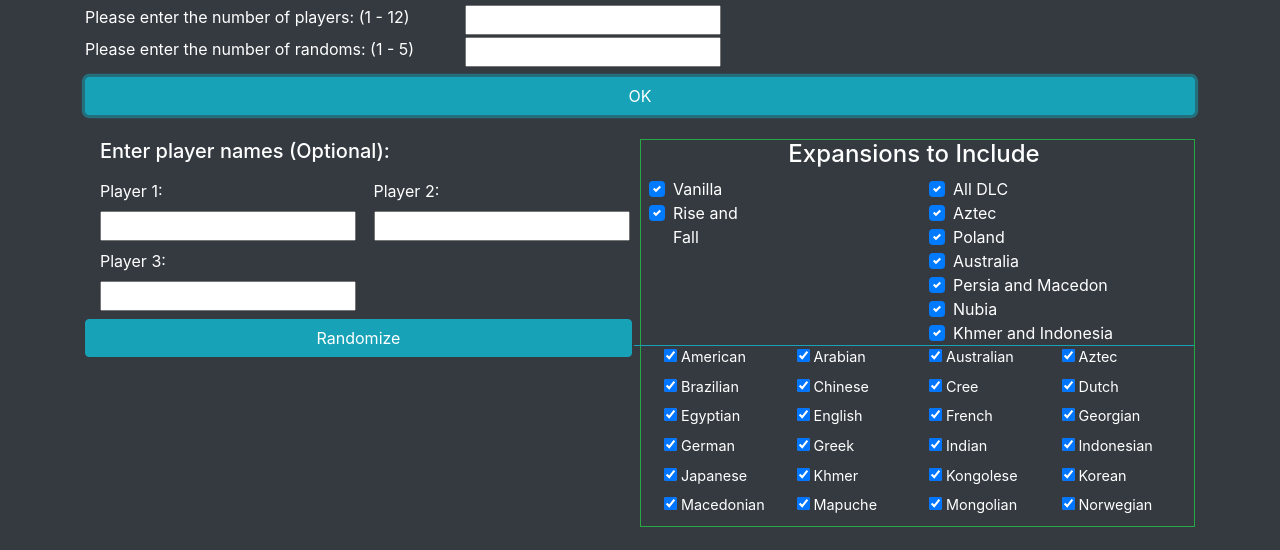
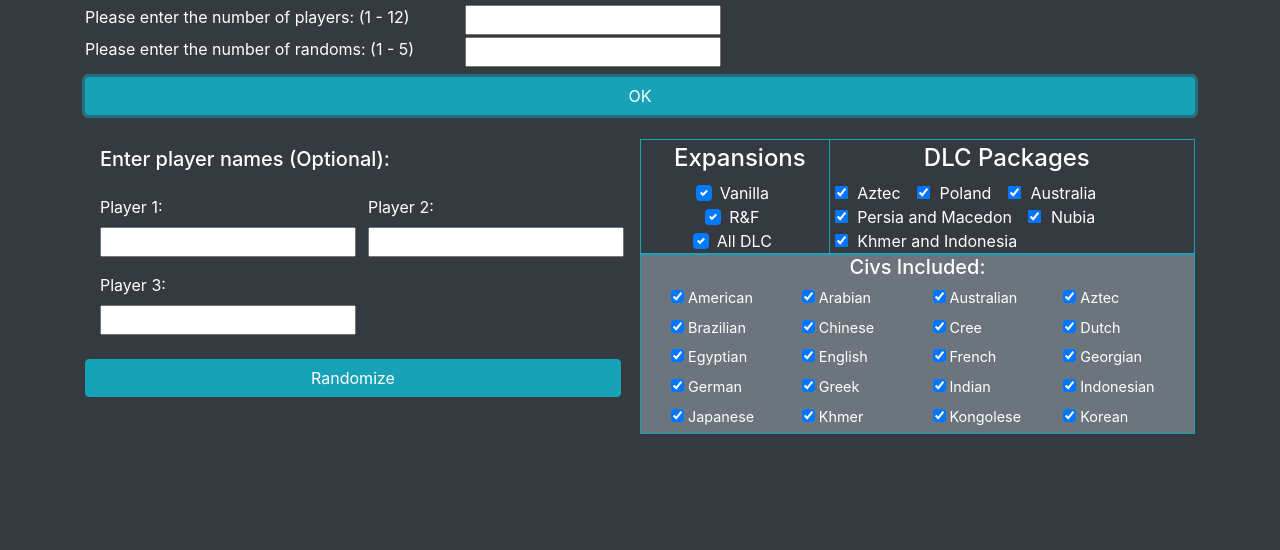
Before and after one commit to alexhicks90/civRandomizer, a plain HTML site: page index.html in a window 1280 px wide. Both pictures are taken after a click on the button "OK". Shown: the part 41-591 px from the top of the page. Drawn offline with nearby package versions, Linux system fonts and the light colour scheme.

Commit message:
Styling Changes

```diff
--- a/civData.json
+++ b/civData.json
@@ -1,6 +1,7 @@
 {
     "civs": [
         {
+            "id": 0,
             "name": "American",
             "leaders": [
                 {
@@ -11,6 +12,7 @@
             "expansion": "vanilla"
         },
         {
+            "id": 1,
             "name": "Arabian",
             "leaders": [
                 {
@@ -21,6 +23,7 @@
             "expansion": "vanilla"
         },
         {
+            "id": 2,
             "name": "Australian",
             "leaders": [
                 {
@@ -32,6 +35,7 @@
             "dlcPack": "aus"
         },
         {
+            "id": 3,
             "name": "Aztec",
             "leaders": [
                 {
@@ -43,6 +47,7 @@
             "dlcPack": "azt"
         },
         {
+            "id": 4,
             "name": "Brazilian",
             "leaders": [
                 {
@@ -53,6 +58,7 @@
             "expansion": "vanilla"
         },
         {
+            "id": 5,
             "name": "Chinese",
             "leaders": [
                 {
@@ -63,6 +69,7 @@
             "expansion": "vanilla"
         },
         {
+            "id": 6,
             "name": "Cree",
             "leaders": [
                 {
@@ -73,6 +80,7 @@
             "expansion": "raf"
         },
         {
+            "id": 7,
             "name": "Dutch",
             "leaders": [
                 {
@@ -83,6 +91,7 @@
             "expansion": "raf"
         },
         {
+            "id": 8,
             "name": "Egyptian",
             "leaders": [
                 {
@@ -93,6 +102,7 @@
             "expansion": "vanilla"
         },
         {
+            "id": 9,
             "name": "English",
             "leaders": [
                 {
@@ -103,6 +113,7 @@
             "expansion": "vanilla"
         },
         {
+            "id": 10,
             "name": "French",
             "leaders": [
                 {
@@ -113,6 +124,7 @@
             "expansion": "vanilla"
         },
         {
+            "id": 11,
             "name": "Georgian",
             "leaders": [
                 {
@@ -123,6 +135,7 @@
             "expansion": "raf"
         },
         {
+            "id": 12,
             "name": "German",
             "leaders": [
                 {
@@ -133,6 +146,7 @@
             "expansion": "vanilla"
         },
         {
+            "id": 13,
             "name": "Greek",
             "leaders": [
                 {
@@ -147,6 +161,7 @@
             "expansion": "vanilla"
         },
         {
+            "id": 14,
             "name": "Indian",
             "leaders": [
                 {
@@ -161,6 +176,7 @@
             "expansion": "vanilla"
         },
         {
+            "id": 15,
             "name": "Indonesian",
             "leaders": [
                 {
@@ -173,6 +189,7 @@
             "dlcPack": "kai"
         },
         {
+            "id": 16,
             "name": "Japanese",
             "leaders": [
                 {
@@ -183,6 +200,7 @@
             "expansion": "vanilla"
         },
         {
+            "id": 17,
             "name": "Khmer",
             "leaders": [
                 {
@@ -195,6 +213,7 @@
             "dlcPack": "kai"
         },
         {
+            "id": 18,
             "name": "Kongolese",
             "leaders": [
                 {
@@ -205,6 +224,7 @@
             "expansion": "vanilla"
         },
         {
+            "id": 19,
             "name": "Korean",
             "leaders": [
                 {
@@ -215,6 +235,7 @@
             "expansion": "raf"
         },
         {
+            "id": 20,
             "name": "Macedonian",
             "leaders": [
                 {
@@ -227,6 +248,7 @@
             "dlcPack": "pam"
         },
         {
+            "id": 21,
             "name": "Mapuche",
             "leaders": [
                 {
@@ -237,6 +259,7 @@
             "expansion": "raf"
         },
         {
+            "id": 22,
             "name": "Mongolian",
             "leaders": [
                 {
@@ -247,6 +270,7 @@
             "expansion": "raf"
         },
         {
+            "id": 23,
             "name": "Norwegian",
             "leaders": [
                 {
@@ -257,6 +281,7 @@
             "expansion": "vanilla"
         },
         {
+            "id": 24,
             "name": "Nubian",
             "leaders": [
                 {
@@ -269,6 +294,7 @@
             "dlcPack": "nub"
         },
         {
+            "id": 25,
             "name": "Persian",
             "leaders": [
                 {
@@ -281,6 +307,7 @@
             "dlcPack": "pam"
         },
         {
+            "id": 26,
             "name": "Polish",
             "leaders": [
                 {
@@ -292,6 +319,7 @@
             "dlcPack": "pol"
         },
         {
+            "id": 27,
             "name": "Roman",
             "leaders": [
                 {
@@ -302,6 +330,7 @@
             "expansion": "vanilla"
         },
         {
+            "id": 28,
             "name": "Russian",
             "leaders": [
                 {
@@ -312,6 +341,7 @@
             "expansion": "vanilla"
         },
         {
+            "id": 29,
             "name": "Scottish",
             "leaders": [
                 {
@@ -322,6 +352,7 @@
             "expansion": "raf"
         },
         {
+            "id": 30,
             "name": "Scythian",
             "leaders": [
                 {
@@ -332,6 +363,7 @@
             "expansion": "vanilla"
         },
         {
+            "id": 31,
             "name": "Spanish",
             "leaders": [
                 {
@@ -342,6 +374,7 @@
             "expansion": "vanilla"
         },
         {
+            "id": 32,
             "name": "Sumerian",
             "leaders": [
                 {
@@ -352,6 +385,7 @@
             "expansion": "vanilla"
         },
         {
+            "id": 33,
             "name": "Zulu",
             "leaders": [
                 {
--- a/css/main.css
+++ b/css/main.css
@@ -3,3 +3,15 @@
     overflow-y: scroll;
     font-size: 0.90rem;
 }
+
+@media (min-width: 992px) {
+    #dlcPackSelect {
+        border-left: 1px solid;
+    }
+}
+
+@media (max-width: 991px) {
+    #dlcPackSelect {
+        border-top: 1px solid;
+    }
+}
--- a/index.html
+++ b/index.html
@@ -31,63 +31,90 @@
         </form>
 
         <div id="settingsGrid" class="row mx-auto mt-4">
-            <div class="col-6">
-                <div id="players" class="row pr-2"></div>
-            </div>
-            <div id="civSelect" class="col-6 pl-2 border border-success">
+
+            <div id="civSelect" class="col-12 col-md-6 order-md-12">
                 <div class="row">
-                    <div id="civVersion" class="col-12 border-bottom border-info">
-                        <h4 class="text-center">Expansions to Include</h4>
-                        <div class="row">
-                            <div class="col-6">
-                                <div class="col-12 col-xl-6 custom-control custom-checkbox mx-auto" style="display: inline-block;">
+                    <div id="civVersion" class="col-12 border border-info">
+
+                        <div class="form-row">
+                            <div class="col-12 col-lg-4 text-center pt-1">
+                                <h4 class="text-center">Expansions</h4>
+                                <div class="col-12 col-xl-8 custom-control custom-checkbox" style="display: inline-block;">
                                     <input onchange="versionSelect('vanilla')" type="checkbox" class="custom-control-input" id="vanilla" checked>
                                     <label class="custom-control-label" for="vanilla">Vanilla</label>
                                 </div>
-                                <div class="col-12 col-xl-6 custom-control custom-checkbox mx-auto" style="display: inline-block;">
+                                <div class="col-12 col-xl-8 custom-control custom-checkbox" style="display: inline-block;">
                                     <input onchange="versionSelect('raf')" type="checkbox" class="custom-control-input" id="raf" checked>
-                                    <label class="custom-control-label" for="raf">Rise and Fall</label>
+                                    <label class="custom-control-label" for="raf">R&F</label>
+                                </div>
+                                <div class="col-12 col-xl-8 custom-control custom-checkbox" style="display: inline-block;">
+                                        <input onchange="versionSelect('dlc')" type="checkbox" class="custom-control-input" id="dlc" checked>
+                                        <label class="custom-control-label" for="dlc">All DLC</label>
                                 </div>
                             </div>
-                            <div class="col-6">
-                                <div class="col-12 col-xl-12 custom-control custom-checkbox mx-auto" style="display: inline-block;">
-                                    <input onchange="versionSelect('dlc')" type="checkbox" class="custom-control-input" id="dlc" checked>
-                                    <label class="custom-control-label" for="dlc">All DLC</label>
+                            <div id="dlcPackSelect" class="border-info col-12 col-lg-8 pt-1">
+                                <h4 class="text-center">DLC Packages</h4>
+                                <div class="form-check form-check-inline no-gutters" style="display: inline-block;">
+                                    <input onchange="versionSelect('azt')" type="checkbox" class="form-check-input" id="azt" checked>
+                                    <label class="form-check-label" for="azt">Aztec</label>
                                 </div>
-                                <div class="col-12 col-xl-12 custom-control custom-checkbox mx-auto" style="display: inline-block;">
-                                    <input onchange="versionSelect('azt')" type="checkbox" class="custom-control-input" id="azt" checked>
-                                    <label class="custom-control-label" for="azt">Aztec</label>
+                                <div class="form-check form-check-inline no-gutters" style="display: inline-block;">
+                                    <input onchange="versionSelect('pol')" type="checkbox" class="form-check-input" id="pol" checked>
+                                    <label class="form-check-label" for="pol">Poland</label>
                                 </div>
-                                <div class="col-12 col-xl-12 custom-control custom-checkbox mx-auto" style="display: inline-block;">
-                                    <input onchange="versionSelect('pol')" type="checkbox" class="custom-control-input" id="pol" checked>
-                                    <label class="custom-control-label" for="pol">Poland</label>
+                                <div class="form-check form-check-inline no-gutters" style="display: inline-block;">
+                                    <input onchange="versionSelect('aus')" type="checkbox" class="form-check-input" id="aus" checked>
+                                    <label class="form-check-label" for="aus">Australia</label>
                                 </div>
-                                <div class="col-12 col-xl-12 custom-control custom-checkbox mx-auto" style="display: inline-block;">
-                                    <input onchange="versionSelect('aus')" type="checkbox" class="custom-control-input" id="aus" checked>
-                                    <label class="custom-control-label" for="aus">Australia</label>
+                                <div class="form-check form-check-inline no-gutters" style="display: inline-block;">
+                                    <input onchange="versionSelect('pam')" type="checkbox" class="form-check-input" id="pam" checked>
+                                    <label class="form-check-label" for="pam">Persia and Macedon</label>
                                 </div>
-                                <div class="col-12 col-xl-12 custom-control custom-checkbox mx-auto" style="display: inline-block;">
-                                    <input onchange="versionSelect('pam')" type="checkbox" class="custom-control-input" id="pam" checked>
-                                    <label class="custom-control-label" for="pam">Persia and Macedon</label>
+                                <div class="form-check form-check-inline no-gutters" style="display: inline-block;">
+                                    <input onchange="versionSelect('nub')" type="checkbox" class="form-check-input" id="nub" checked>
+                                    <label class="form-check-label" for="nub">Nubia</label>
                                 </div>
-                                <div class="col-12 col-xl-12 custom-control custom-checkbox mx-auto" style="display: inline-block;">
-                                    <input onchange="versionSelect('nub')" type="checkbox" class="custom-control-input" id="nub" checked>
-                                    <label class="custom-control-label" for="nub">Nubia</label>
-                                </div>
-                                <div class="col-12 col-xl-12 custom-control custom-checkbox mx-auto" style="display: inline-block;">
-                                    <input onchange="versionSelect('kai')" type="checkbox" class="custom-control-input" id="kai" checked>
-                                    <label class="custom-control-label" for="kai">Khmer and Indonesia</label>
+                                <div class="form-check form-check-inline no-gutters" style="display: inline-block;">
+                                    <input onchange="versionSelect('kai')" type="checkbox" class="form-check-input" id="kai" checked>
+                                    <label class="form-check-label" for="kai">Khmer and Indonesia</label>
                                 </div>
                             </div>
                         </div>
                     </div>
-                    <div id="allCivs" class="col-12"></div>
+                    <div id="allCivs" class="col-12 border border-info bg-secondary">
+                        <h5 class="text-center">Civs Included:</h5>
+                    </div>
                 </div>
+            </div>
+
+            <div class="col-12 col-md-6 order-md-1">
+                <div id="players" class="row mr-1"></div>
             </div>
 
         </div>
 
         <div class="row mt-4" id="randomsGrid"></div>
+
+        <!-- Modal -->
+        <div class="modal fade" id="exampleModal" tabindex="-1" role="dialog" aria-labelledby="exampleModalLabel" aria-hidden="true">
+            <div class="modal-dialog" role="document">
+            <div class="modal-content bg-dark">
+                <div class="modal-header">
+                <h5 class="modal-title" id="exampleModalLabel">Modal title</h5>
+                <button type="button" class="close text-white" data-dismiss="modal" aria-label="Close">
+                    <span aria-hidden="true">&times;</span>
+                </button>
+                </div>
+                <div class="modal-body">
+                    <div id="civCard"></div>
+                </div>
+                <div class="modal-footer">
+                    <button type="button" class="btn btn-info" data-dismiss="modal">Close</button>
+                </div>
+            </div>
+            </div>
+        </div>
+
 
     </div>
 
--- a/js/script.js
+++ b/js/script.js
@@ -39,6 +39,7 @@ $(document).ready(function() {
         $('#numPlayersBtn').click(function() {
 
             $('#settingsGrid').show();
+            $('#randomsGrid').hide();
 
             if (typeof $('#numPlayers').val() !== 'undefined' && $('#numPlayers').val() > 0 && $('#numPlayers').val() < 13) {
                 numPlayers = $('#numPlayers').val();
@@ -53,19 +54,19 @@ $(document).ready(function() {
                 alert("Number of randoms must be 1 - 6. The value will default to 3 otherwise (Or 2 if 12 players).");
             }
 
-            $('#players').html('<h5 class="col-12">Enter player names (Optional): </h5>' +
+            $('#players').html('<h5 class="col-12 mt-2">Enter player names (Optional): </h5>' +
                                 '<form action="/">'
                             );
 
             for (var i = 0; i < numPlayers; i++) {
-                $('#players').append('<div class="col-12 col-lg-6 mt-2"><label class="pr-2" for="player' + parseInt(i+1) + '">Player ' + parseInt(i+1) + ': </label><input id="p'+i+'" type="text"></div>');
+                $('#players').append('<div class="col-12 col-lg-6 mt-3"><label class="pr-2" for="player' + parseInt(i+1) + '">Player ' + parseInt(i+1) + ': </label><input id="p'+i+'" type="text"></div>');
             }
 
-            $('#players').append('<button id="randomize" type="button" class="col-12 btn btn-info mt-2">Randomize</button></form>');
+            $('#players').append('<button id="randomize" type="button" class="col-12 btn btn-info my-4">Randomize</button></form>');
 
             for (var i = 0; i < numCivs; i++) {
                 $('#allCivs').append(
-                    '<div class="col-12 col-md-6 col-lg-4 col-xl-3" style="display: inline-block;">' +
+                    '<div class="col-6 col-sm-4 col-md-6 col-lg-4 col-xl-3" style="display: inline-block;">' +
                         '<input type="checkbox" class="" id="' + civs[i].name + '" checked>' +
                         '<label class="pl-1" for="' + civs[i].name + '">' + civs[i].name + '</label>' +
                     '</div>'
@@ -76,6 +77,8 @@ $(document).ready(function() {
 
         $('body').on('click', '#randomize', function() {
 
+            $('#settingsGrid').hide();
+            $('#randomsGrid').show();
             allRandoms = [];
             rolls = [];
             civsUsed = [];
@@ -100,7 +103,7 @@ $(document).ready(function() {
                         } while (rolls.includes(roll));
 
                         rolls.push(roll);
-                        var civName = civsUsed[roll].name;
+                        var civName = civsUsed[roll];
                         randoms.push(civName);
                     }
 
@@ -114,7 +117,7 @@ $(document).ready(function() {
                     $('#randomsGrid').append(
                         '<div class="col-3 text-info">' +
                             '<h4 id="p' + i + 'name"></h4>' +
-                            '<ul id="p' + i + 'randoms"></ul>'+
+                            '<div class="list-group" id="p' + i + 'randoms"></div>'+
                         '</div>'
                     );
 
@@ -128,10 +131,23 @@ $(document).ready(function() {
 
                     for(var random in allRandoms[i]) {
                         $('#p' + i + 'randoms').append(
-                            '<li>'+
-                                allRandoms[i][random] +
-                            '</li>'
+                            '<button class="list-group-item list-group-item-action" type="button" data-toggle="modal" data-target="#exampleModal" id="' + allRandoms[i][random].name + 'btn" value="'+allRandoms[i][random].id+'">'+
+                                allRandoms[i][random].name +
+                            '</button>'
                         );
+
+                        $('body').on('click', '#' + allRandoms[i][random].name + 'btn', function() {
+
+                            var civObject = civs[this.value];
+                            console.log(civObject);
+
+                            $('#civCard').html(
+                                '<p>' + civObject.name + '</p>' +
+                                '<p>' + civObject.leaders[0].name + '</p>' +
+                                '<p>Abilities: </p>'
+                            );
+
+                        });
                     }
                 }
 
@@ -139,9 +155,19 @@ $(document).ready(function() {
                 alert("Number of civs requested exceeded the number of civs selected. Please change the values and try again");
             }
         });
+
+
     });
 });
 
+/* $('.civCardBtn').click(function () {
+    console.log("civ card button click");
+    $('#civCard').html(
+            '<p>' + allRandoms[i][random] + '</p>' +
+            '<p>civCard</p>'
+
+    );
+}); */
 dlcCount = 8;
 
 versionSelect = function(version) {
```
